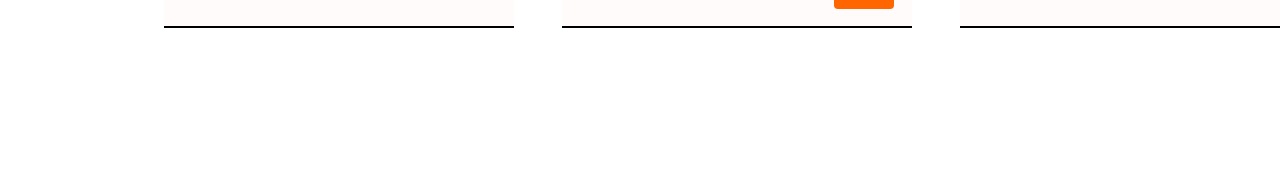
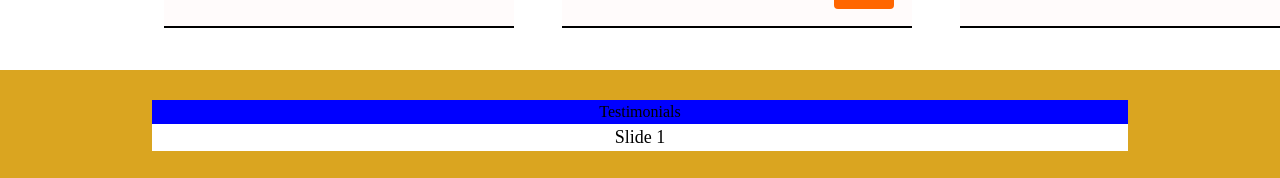
Before and after one commit to githinjiEssy/meal-ordering-system, a React (Create React App) app in the folder client/: page / in a window 1280 px wide. Shown: the part 2289-2467 px from the top of the page. Before the commit the page ends 2359 px from the top, so only its background shows below. Built offline with nearby package versions, Linux system fonts and the light colour scheme; a web font is replaced by a local one.

Commit message:
testimonial section :lipstick:

```diff
--- a/client/src/App.js
+++ b/client/src/App.js
@@ -3,6 +3,7 @@
 import Header from './Componets/Home page/Header';
 import About from './Componets/Home page/About';
 import PopularDishes from './Componets/Home page/PopularDishes';
+import Testimonials from './Componets/Home page/Testimonials';
 
 class App extends Component {
   render() {
@@ -11,6 +12,7 @@
         <Header/>
         <About/>
         <PopularDishes/>
+        <Testimonials/>
       </div>
     );
   }
--- /dev/null
+++ b/client/src/Componets/Home page/Testimonials.css
@@ -0,0 +1,42 @@
+.testimonials__container {
+    background: goldenrod;
+    display: flex;
+    justify-content: center;
+    padding: 30px;
+}
+
+.testimonial__wrapper {
+    width: 80%;
+    background: gray;
+}
+
+.testimonial-heading {
+    background: blue;
+}
+
+.slider__container {
+    background: rebeccapurple;
+}
+
+.swiper {
+    width: 100%;
+    height: 100%;
+  }
+
+.swiper-slide {
+    text-align: center;
+    font-size: 18px;
+    background: #fff;
+
+    /* Center slide text vertically */
+    display: flex;
+    justify-content: center;
+    align-items: center;
+}
+
+.swiper-slide img {
+    display: block;
+    width: 100%;
+    height: 100%;
+    object-fit: cover;
+}
--- /dev/null
+++ b/client/src/Componets/Home page/Testimonials.jsx
@@ -0,0 +1,44 @@
+import React from 'react';
+import "./Testimonials.css";
+import { Swiper, SwiperSlide } from 'swiper/react';
+// Import Swiper styles
+import 'swiper/css';
+import 'swiper/css/free-mode';
+import 'swiper/css/pagination';
+
+import { FreeMode, Pagination } from 'swiper/modules';
+
+function Testimonials() {
+  return (
+    <div className='testimonials__container'>
+        <div className="testimonial__wrapper">
+          <div className="testimonial-heading">
+            <h1 className="testimonial-title">Testimonials</h1>
+          </div>
+
+          <div className="slider__container">
+            <Swiper
+            slidesPreview={3}
+            spaceBetween={30}
+            freeMode={true}
+            pagination={{clickable: true,}}
+            module={[FreeMode, Pagination]}
+            className="mySwiper"
+            >
+              <SwiperSlide>Slide 1</SwiperSlide>
+              <SwiperSlide>Slide 2</SwiperSlide>
+              <SwiperSlide>Slide 3</SwiperSlide>
+              <SwiperSlide>Slide 4</SwiperSlide>
+              <SwiperSlide>Slide 5</SwiperSlide>
+              <SwiperSlide>Slide 6</SwiperSlide>
+              <SwiperSlide>Slide 7</SwiperSlide>
+              <SwiperSlide>Slide 8</SwiperSlide>
+              <SwiperSlide>Slide 9</SwiperSlide>
+            </Swiper>
+          </div>
+        </div>
+    </div>
+  )
+}
+
+export default Testimonials
```
